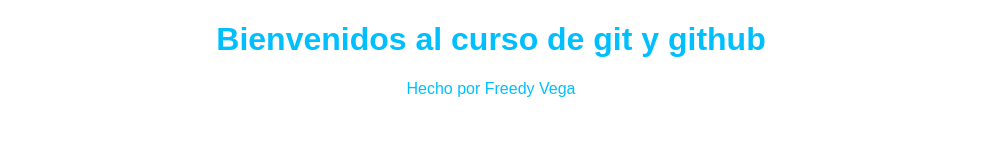
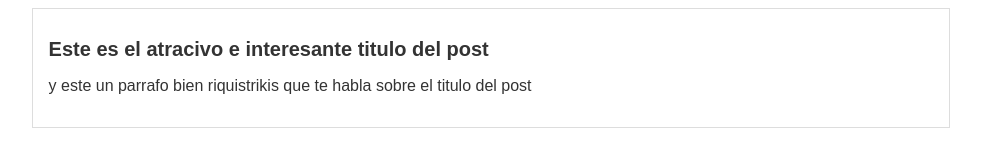
Before and after one commit to elsertero56789/Git-Blog-Practica, a plain HTML site: page index.html in a window 1280 px wide. Shown: the whole page, without its empty margins (149-1130 px from the left). Drawn offline with Linux system fonts and the light colour scheme.

Commit message:
commit al master en blogspot en su version mas reciente

```diff
--- a/css/estilos.css
+++ b/css/estilos.css
@@ -1,5 +1,17 @@
 body{
-    color: deepskyblue;
-    text-align: center;
+    color: #333;
+    text-align: left;
     font-family: 'Arial', Courier, monospace;
 }
+#container
+{
+    width: 70%;
+    padding: 1em;
+    text-align: left;
+    border: 1px solid #DDD;
+    margin: 0 auto;
+}
+#container h1
+{
+    font-size: 20px;
+}
--- a/index.html
+++ b/index.html
@@ -8,7 +8,13 @@
     <title>Blogspot Git</title>
 </head>
 <body>
-    <h1>Bienvenidos al curso de git y github</h1>
-    <p>Hecho por Freedy Vega</p>
+    <div id="container">
+        <div id="post">
+            <h1>Este es el atracivo e interesante titulo del post</h1>
+            <p>y este un parrafo bien riquistrikis que te habla sobre
+                el titulo del post
+            </p>
+        </div>
+    </div>
 </body>
 </html>
```
